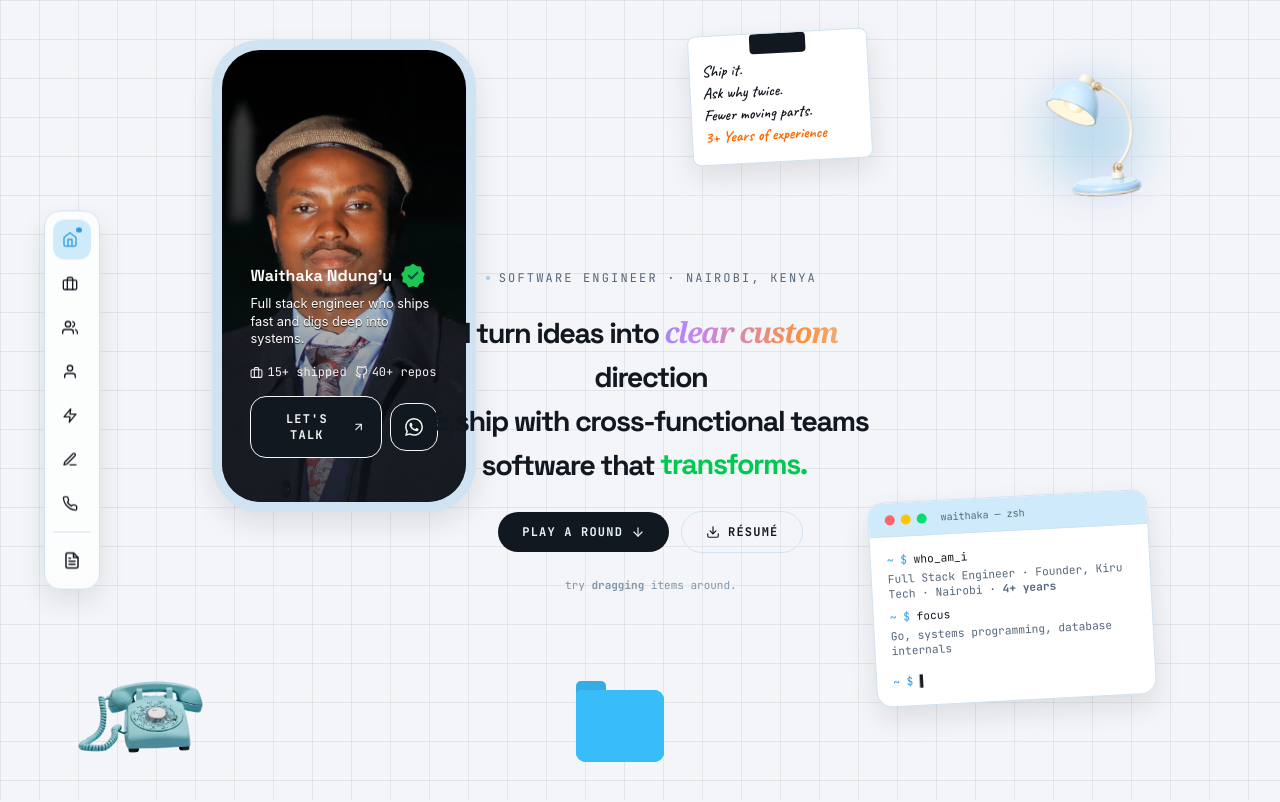
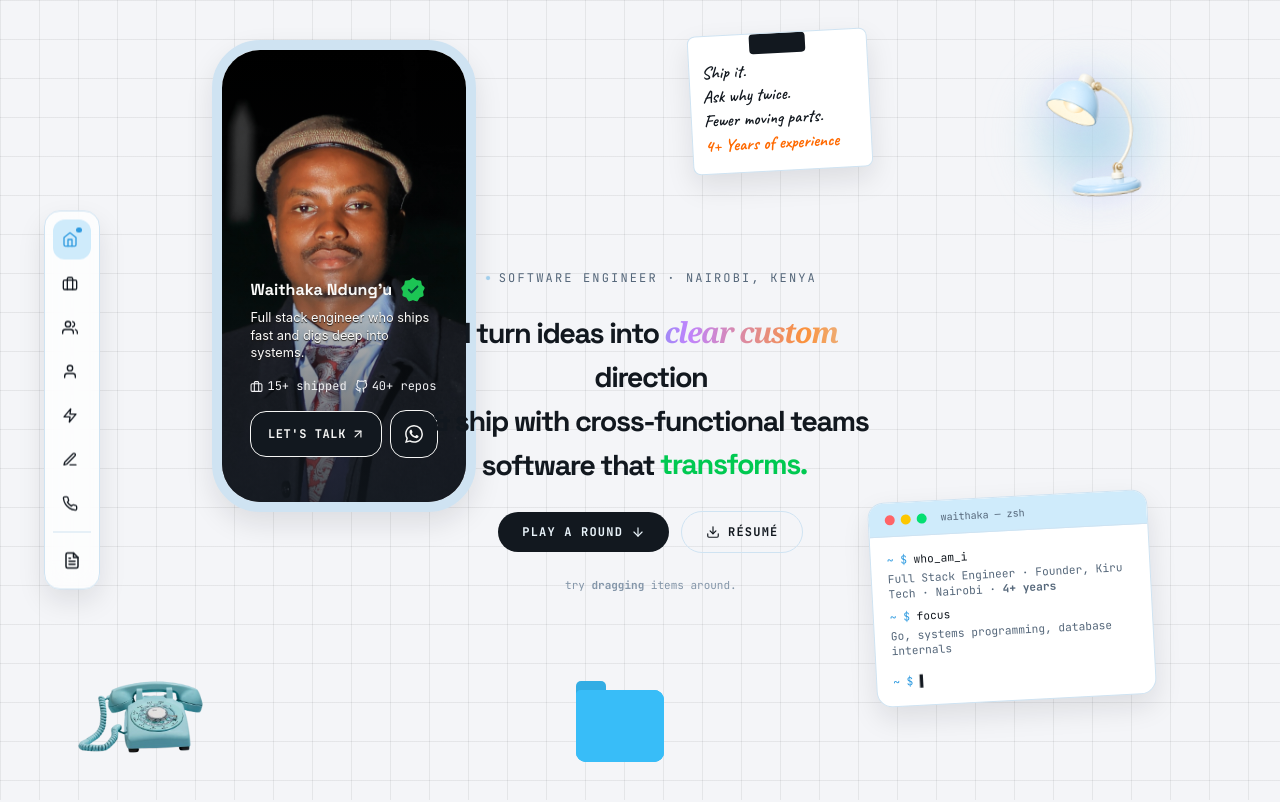
Before and after one commit to WaithakaGuru/Waithaka-Portfolio, a React (Vite) app: page / in a window 1280 px wide. Shown: the top 802 px of the page. Built offline with nearby package versions, Linux system fonts and the light colour scheme.

Commit message:
fix the profile card button letter-spacing and clipboardnote font-size

```diff
--- a/src/components/props/ClipboardNote.tsx
+++ b/src/components/props/ClipboardNote.tsx
@@ -15,14 +15,16 @@ export function ClipboardNote() {
         />
       </div>
       <div
-        className="px-3 pt-4 pb-4 font-hand text-[1rem] leading-snug"
+        className="px-3 pt-4 pb-4 font-hand text-[1.1rem] leading-snug"
         style={{ color: "var(--text)" }}
       >
         Ship it. <br />
         Ask why twice. <br />
         Fewer moving parts.
         <br />
-        <strong className="text-orange-500">3+ Years of experience</strong>
+        <strong className="text-orange-500">
+          {new Date().getFullYear() - 2022}+ Years of experience
+        </strong>
       </div>
     </div>
   );
--- a/src/components/props/ProfileCard.tsx
+++ b/src/components/props/ProfileCard.tsx
@@ -56,7 +56,7 @@ export function ProfileCard() {
           <button
             data-cursor="pointer"
             onClick={scrollToContact}
-            className="flex-1 inline-flex items-center justify-center gap-1.5 px-4 py-3.5 rounded-2xl font-mono-brand text-xs font-bold uppercase tracking-widest transition-transform hover:-translate-y-0.5"
+            className="flex-1 inline-flex items-center justify-center gap-1.25 px-4 py-3.5 rounded-2xl font-mono-brand text-xs font-bold uppercase tracking-wider transition-transform hover:-translate-y-0.5"
             style={{
               color: isDark ? "#12181F" : "#f5f5f4",
               backgroundColor: isDark ? "#f5f5f4" : "#12181F",
```
